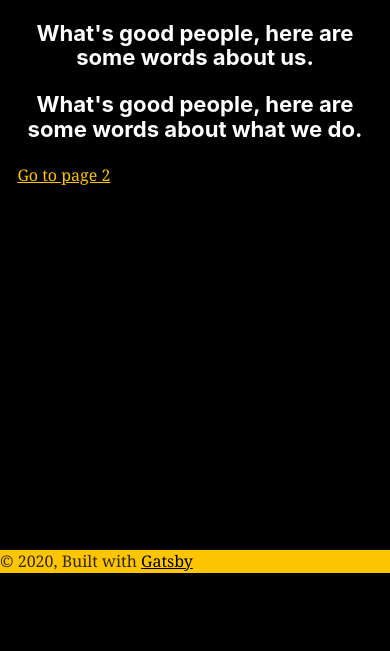
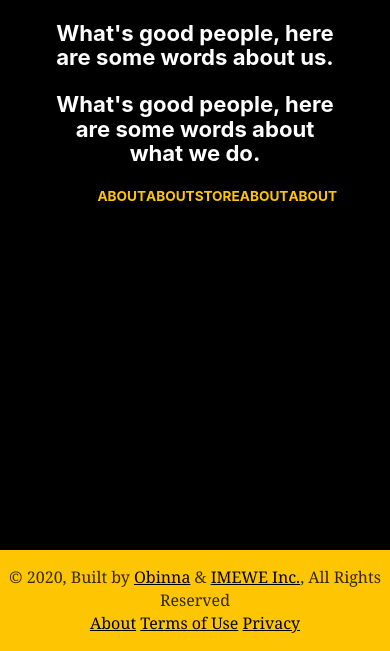
Before and after one commit to obiknows/oursoulagenda-old, a Gatsby site: page / in a window 390 px wide. Shown: the part 353-1004 px from the top of the page. Before the commit the page ends 926 px from the top, so only its background shows below. Built offline with nearby package versions, Linux system fonts and the light colour scheme; Gatsby itself is replaced by a stand-in of ours.

Commit message:
added in some links, not responsive

```diff
--- a/src/components/header.js
+++ b/src/components/header.js
@@ -1,22 +1,27 @@
 import { Link } from "gatsby"
 import PropTypes from "prop-types"
 import React from "react"
+
+import soulglobe from '../images/our-soul-agenda-globe.png'
 
 const Header = ({ siteTitle }) => (
   <header
     style={{
       background: `rebeccapurple`,
-      marginBottom: `1.45rem`,
+      // marginBottom: `1.45rem`,
     }}
   >
     <div
       style={{
         margin: `0 auto`,
-        maxWidth: 960,
-        padding: `1.45rem 1.0875rem`,
+        // maxWidth: 960,
+        padding: `0.1rem 0.05rem`,
       }}
     >
-      <h1 style={{ margin: 0 }}>
+      <div style={{margin: `0 auto`, textAlign: 'center'}}>
+        <img style={{marginBottom: 0}} src={soulglobe} height="30px" alt="Logo" />
+      </div>
+      <h1 class="signist" style={{ margin: 0, textAlign: 'center', lineHeight: `inherit`}}>
         <Link
           to="/"
           style={{
--- a/src/components/layout.js
+++ b/src/components/layout.js
@@ -39,10 +39,22 @@ const Layout = ({ children}) => {
       >
         <main style={{minHeight: `100vh`}}>{children}</main>
       </div>
-      <footer style={{backgroundColor: '#FEC502',}}>
-        © {new Date().getFullYear()}, Built with
+      <footer style={{textAlign: 'center', backgroundColor: '#FEC502', paddingTop: `1rem`, paddingBottom: `1rem`,}}>
+        <>
+        © {new Date().getFullYear()}, Built by
         {` `}
-        <a href="https://www.gatsbyjs.org">Gatsby</a>
+        <a href="https://instagram.com/itsobinna">Obinna</a> &
+        {` `}
+        <a href="https://imewe.xyz">IMEWE Inc.</a>
+        , All Rights Reserved
+        </>
+        <div>
+          <a href="https://imewe.xyz">About</a>
+          {` `}
+          <a href="https://imewe.xyz">Terms of Use</a>
+          {` `}
+          <a href="https://imewe.xyz">Privacy</a>
+        </div>
       </footer>
     </>
   )
--- a/src/pages/index.js
+++ b/src/pages/index.js
@@ -13,10 +13,29 @@ const IndexPage = () => (
       <Image style={{textAlign: 'center'}} />
     </div>
     {/* OUR SOUL AGENDA FONT */}
-    <h1 className="signist" style={{fontSize: 88, textAlign: 'center', color: 'white', letterSpacing: 2.2}}>OUR SOUL AGENDA</h1>
-    <h3 style={{textAlign: 'center', color: 'white'}}>What's good people, here are some words about us.</h3>
-    <h3 style={{textAlign: 'center', color: 'white'}}>What's good people, here are some words about what we do.</h3>
-    <Link to="/page-2/">Go to page 2</Link>
+    <h1 className="signist" style={{fontSize: 88, textAlign: 'center', color: 'white', letterSpacing: 2.2, wordSpacing: `0rem`}}>OUR SOUL AGENDA</h1>
+    {/* ABOUT US/ PURPOSE INTRO / LINK */}
+    <div style={{paddingLeft:`2rem`, paddingRight:`2rem`, display: 'flex', flexDirection: 'column',}}>
+      <h3 style={{textAlign: 'center', color: 'white'}}>What's good people, here are some words about us.</h3>
+      <h3 style={{textAlign: 'center', color: 'white'}}>What's good people, here are some words about what we do.</h3>
+      <div style={{paddingLeft: `3rem`, paddingRight: `3rem`, display:'flex', justifyContent: 'space-around', }}>
+        <Link to="/page-2/" style={{textDecoration: 'none', textTransform: 'uppercase'}}>
+          <h5>About</h5>
+        </Link>
+        <Link to="/page-2/" style={{textDecoration: 'none', textTransform: 'uppercase'}}>
+          <h5>About</h5>
+        </Link>
+        <a href="https://oursoulagenda.bigcartel.com" style={{textDecoration: 'none', textTransform: 'uppercase'}}>
+          <h5>Store</h5>
+        </a>
+        <Link to="/page-2/" style={{textDecoration: 'none', textTransform: 'uppercase'}}>
+          <h5>About</h5>
+        </Link>
+        <Link to="/page-2/" style={{textDecoration: 'none', textTransform: 'uppercase'}}>
+          <h5>About</h5>
+        </Link>
+      </div>
+    </div>
   </Layout>
 )
 
```
